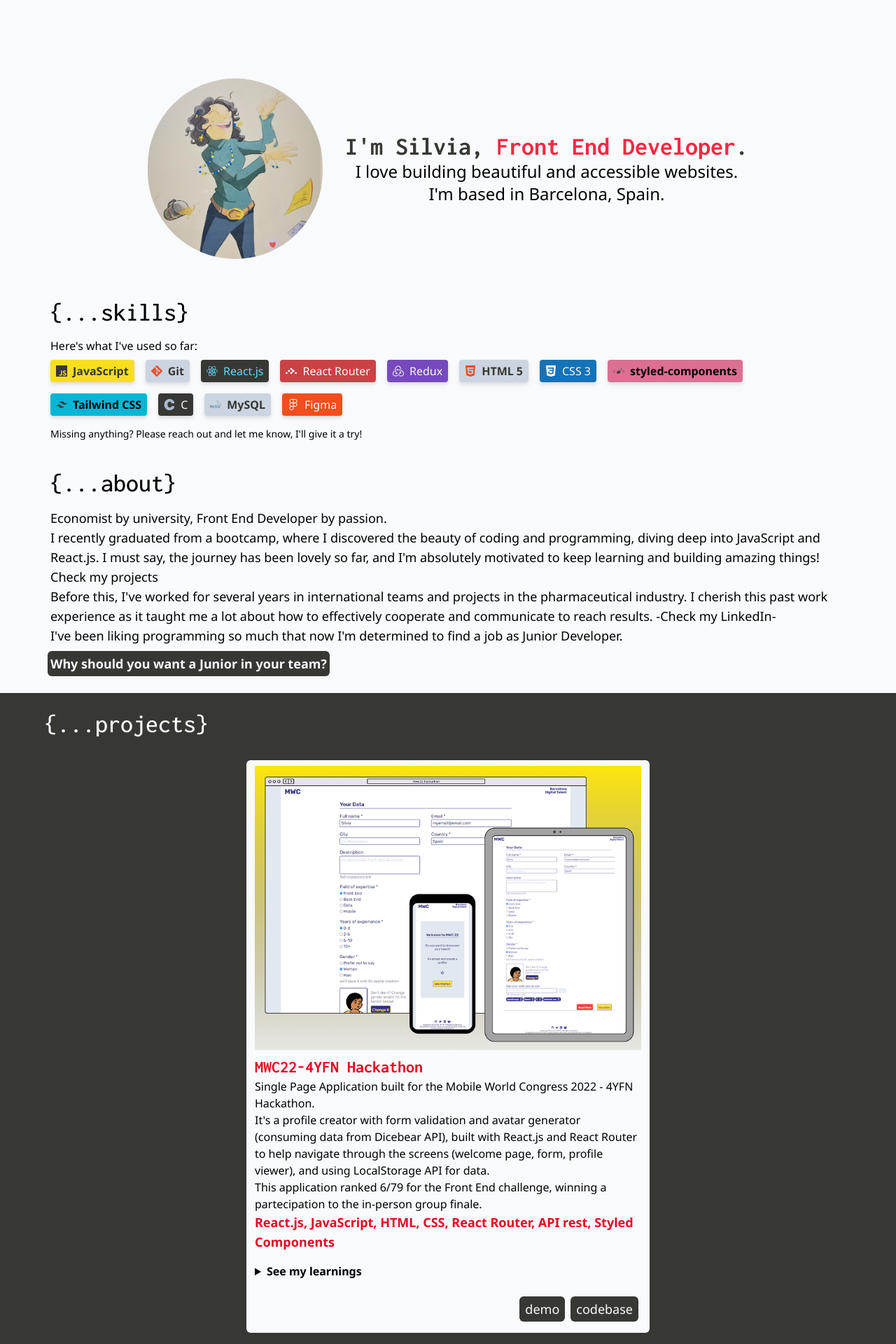
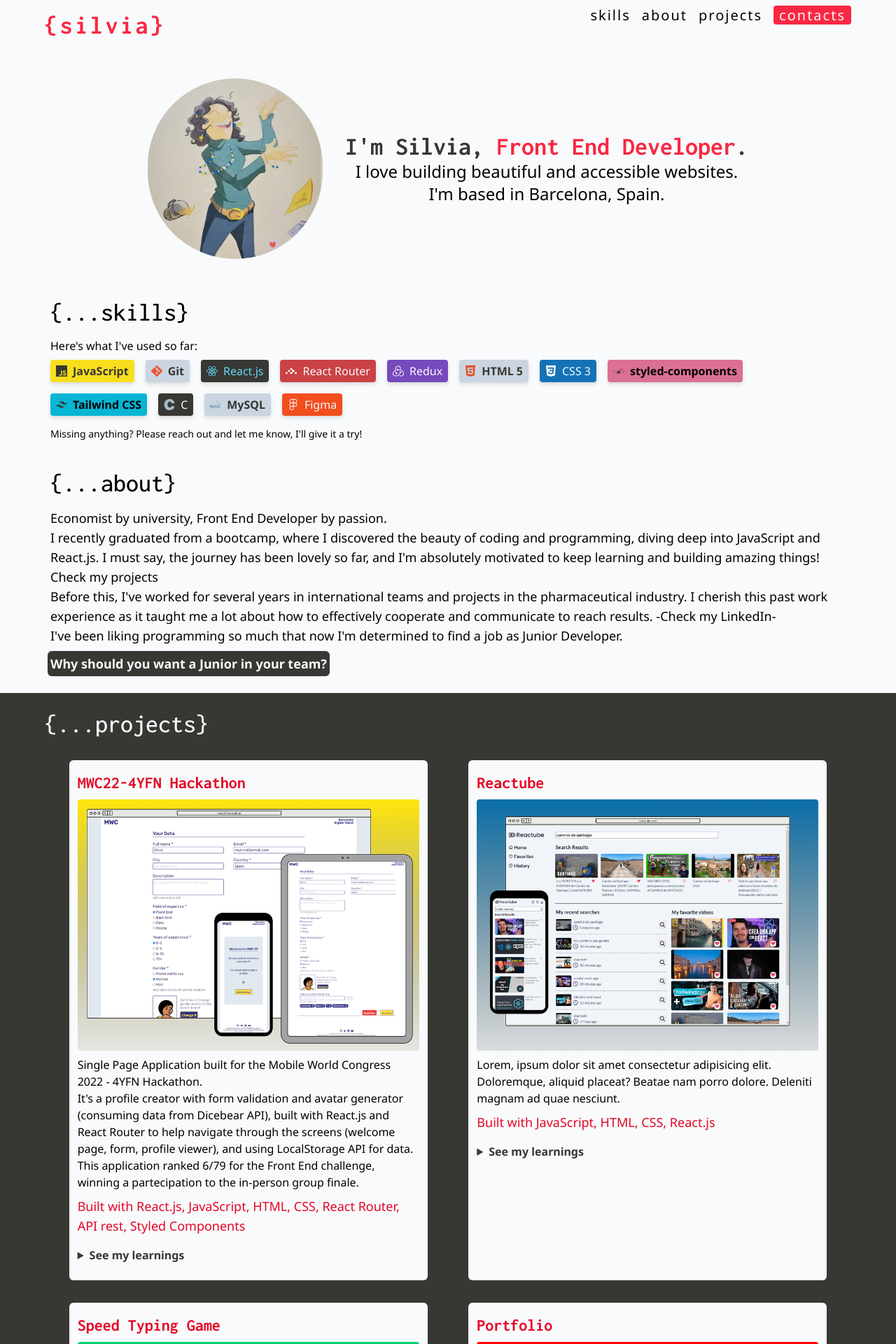
Before and after one commit to silviapio/portfolio, a React (Create React App) app: page / in a window 1280 px wide. Shown: the top 1920 px of the page at 70% size. Built offline with nearby package versions, Linux system fonts and the light colour scheme.

Commit message:
fix links and buttons consistency

```diff
--- a/src/components/composed/ContactForm.js
+++ b/src/components/composed/ContactForm.js
@@ -150,13 +150,7 @@
         <div className="flex flex-col justify-center">
           <p className="text-slate tracking-wide whitespace-pre-line text-center">{messageText}</p>
           <div className="flex justify-center mt-4">
-            <Button
-              text="close"
-              onClick={closeFunction}
-              bgColor="bg-slate-200"
-              textColor="text-bright-red-text"
-              extraClass="font-semibold border-2 border-bright-red-text focus:bg-white"
-            />
+            <Button text="close" onClick={closeFunction} theme="redOutline" extraClass="font-semibold" />
           </div>
         </div>
       );
@@ -211,17 +205,15 @@
               text="cancel"
               onClick={closeFunction}
               onMouseDown={e => e.preventDefault()} // prevents onBlur check to fire when canceling
-              bgColor="bg-slate-200"
-              textColor="text-bright-red-text"
-              extraClass="font-semibold border-2 border-bright-red-text focus:bg-white"
+              theme="dark"
+              extraClass="font-semibold"
             />
             <Button
               disabled={!recaptchaOK}
               text="send message"
               onClick={handleSubmit}
-              bgColor="bg-bright-red-bg"
-              textColor="text-white"
-              extraClass="font-semibold border-2 border-bright-red-bg focus:bg-bright-red"
+              theme="red"
+              extraClass="font-semibold"
             />
           </div>
         </div>
--- a/src/components/composed/ContactsSection.js
+++ b/src/components/composed/ContactsSection.js
@@ -6,7 +6,7 @@
 
 export const ContactSection = ({ openDialogFunction }) => {
   return (
-    <section id="contactsSection" className="flex flex-col items-start py-2 mt-8 px-4 sm:mx-12 2xl:mx-24">
+    <section id="contactsSection" className="flex flex-col items-start py-2 mt-8 px-4 md:mx-12 2xl:mx-28">
       <SectionTitle titleText="...contacts" />
       <div className="px-2">
         <p className="text-lg mb-1">Let's connect! How, it's totally up to you:</p>
@@ -17,8 +17,7 @@
           <p className="ml-2 text-lg">Email:</p>
           <Button
             text="drop me a message"
-            bgColor="bg-slate-50"
-            textColor="text-dark-slate"
+            theme="linkAppearance"
             extraClass="font-semibold"
             onClick={openDialogFunction}
           />
@@ -32,7 +31,7 @@
             href="https://www.linkedin.com/in/silvia-piovesan/"
             target="_blank"
             rel="noopener noreferrer"
-            className="ml-2 text-lg text-dark-slate font-semibold"
+            className="ml-2 text-lg text-bright-red-text font-semibold hover:underline hover:decoration-2 focus:outline-bright-red-text"
           >
             connect with me
           </a>
@@ -46,7 +45,7 @@
             href="https://github.com/silviapio"
             target="_blank"
             rel="noopener noreferrer"
-            className="ml-2 text-lg text-dark-slate font-semibold"
+            className="ml-2 text-lg text-bright-red-text font-semibold hover:underline hover:decoration-2 focus:outline-bright-red-text"
           >
             visit my profile
           </a>
@@ -60,7 +59,7 @@
             href="https://twitter.com/silvia_piov"
             target="_blank"
             rel="noopener noreferrer"
-            className="ml-2 text-lg text-dark-slate font-semibold"
+            className="ml-2 text-lg text-bright-red-text font-semibold hover:underline hover:decoration-2 focus:outline-bright-red-text"
           >
             follow me
           </a>
--- a/src/components/composed/ProjectCard.js
+++ b/src/components/composed/ProjectCard.js
@@ -1,21 +1,37 @@
-import { Button } from "../units/Button";
-
-export const ProjectCard = ({ imgSrc, altText, title, body, skills, learningsText }) => {
+export const ProjectCard = ({ imgSrc, altText, title, body, skills, learningsText, demoLink, codebaseLink }) => {
   return (
-    <div className="flex flex-col bg-slate-50 rounded-md m-4 py-2 px-3 max-w-md xl:max-w-xl 2xl:max-w-2xl">
-      <img src={imgSrc} alt={altText} />
-      <h3 className="mt-2 text-2xl text-bright-red-text font-semibold font-inconsolata">{title}</h3>
-      <p className="font-medium whitespace-pre-line">{body}</p>
-      <p className="text-lg text-bright-red-text font-semibold">{skills}</p>
+    <div className="flex flex-col bg-slate-50 rounded-md m-4 py-2 px-3 max-w-md md:max-w-lg 2xl:max-w-xl">
+      <h3 className="my-2 text-2xl text-bright-red-text font-semibold font-inconsolata">{title}</h3>
+      <img src={imgSrc} alt={altText} className="rounded" />
+      <p className="font-medium whitespace-pre-line mt-2">{body}</p>
+      <p className="text-lg text-bright-red-text font-medium mt-2">{`Built with ${skills}`}</p>
       {learningsText && (
-        <details className="my-2 font-medium whitespace-pre-line">
-          <summary className="my-2 font-semibold">See my learnings</summary>
+        <details className="my-2 font-medium text-dark-slate whitespace-pre-line">
+          <summary className="my-2 font-semibold cursor-pointer">See my learnings</summary>
           {learningsText}
         </details>
       )}
       <div className="flex justify-end mt-auto">
-        <Button text="demo" />
-        <Button text="codebase" />
+        {demoLink && (
+          <a
+            href={demoLink}
+            target="_blank"
+            rel="noopener noreferrer"
+            className="bg-dark-slate text-slate-50 hover:bg-slate-900 hover:drop-shadow-lg focus:bg-slate-900 focus:drop-shadow-lg focus:outline-1 outline-current rounded-md my-2 mx-1 px-2 py-1 text-lg hover:cursor-pointer"
+          >
+            demo
+          </a>
+        )}
+        {codebaseLink && (
+          <a
+            href={codebaseLink}
+            target="_blank"
+            rel="noopener noreferrer"
+            className="bg-slate-50 text-dark-slate font-semibold hover:bg-white hover:drop-shadow-md hover:text-slate-900 focus:bg-white focus:drop-shadow-md hover:text-slate-900 border-2 border-dark-slate focus:outline-1 outline-current rounded-md my-2 mx-1 px-2 py-1 text-lg hover:cursor-pointer"
+          >
+            codebase
+          </a>
+        )}
       </div>
     </div>
   );
--- a/src/components/units/Navbar.js
+++ b/src/components/units/Navbar.js
@@ -1,18 +1,23 @@
 export const Navbar = () => (
-  <>
-    <ul className="flex items-center text-xl tracking-widest">
-      <li className="px-2">
+  <nav>
+    <ul className="flex items-center text-xl tracking-widest mt-2">
+      <li className="px-2 hover:underline hover:decoration-2">
         <a href="#skillsSection">skills</a>
       </li>
-      <li className="px-2">
+      <li className="px-2 hover:underline hover:decoration-2">
         <a href="#aboutSection">about</a>
       </li>
-      <li className="px-2">
+      <li className="px-2 hover:underline hover:decoration-2">
         <a href="#projectsSection">projects</a>
       </li>
-      <li className="px-2 bg-bright-red rounded text-slate-50">
-        <a href="#contactsSection">contacts</a>
+      <li className="pl-2">
+        <a
+          href="#contactsSection"
+          className="px-2 bg-bright-red rounded text-slate-50 hover:bg-bright-red-hover hover:text-white focus:bg-bright-red-hover outline:text-white focus:outline-bright-red"
+        >
+          contacts
+        </a>
       </li>
     </ul>
-  </>
+  </nav>
 );
```
